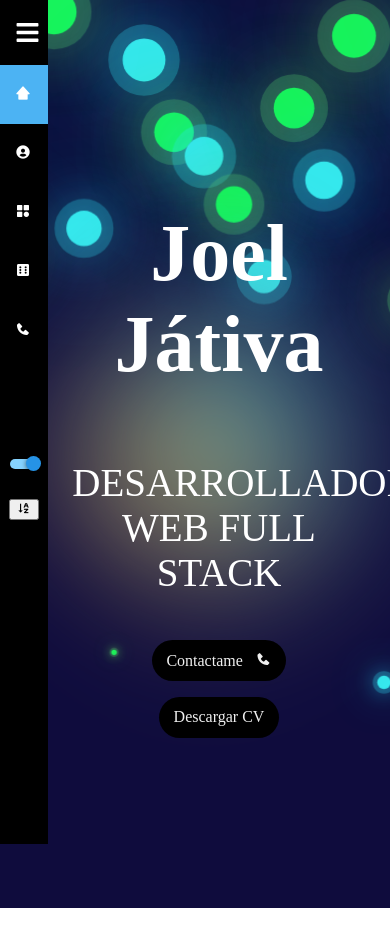
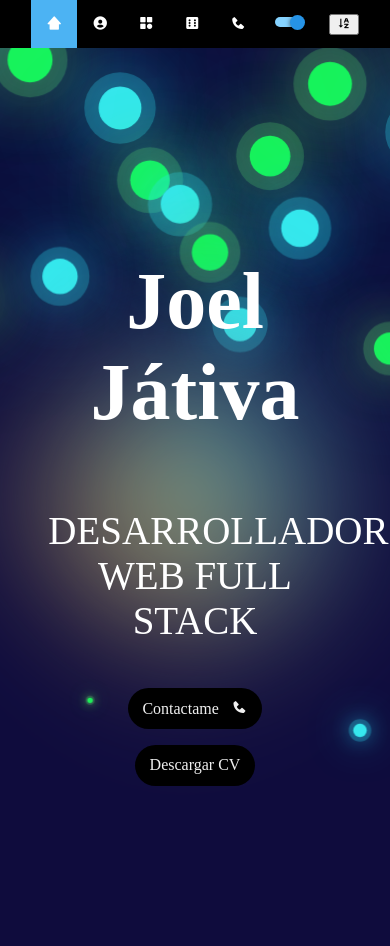
Before and after one commit to JoelDavidJM/Portafoli-react, a React (Vite) app: page / in a window 390 px wide. Shown: the top 946 px of the page. Before the commit the page ends 908 px from the top, so only its background shows below. Built offline with nearby package versions, Linux system fonts and the light colour scheme.

Commit message:
portafolio-react

```diff
--- a/src/components/Sidebar.jsx
+++ b/src/components/Sidebar.jsx
@@ -70,7 +70,7 @@ const Sidebar = ({children}) => {
             </div>
           </div>
           <div className='sidebar__div-icons'>
-            <div>
+            <div className='sidebar__media'>
               {
             menuItem.map((item, index) => (
               <NavLink to={item.path} key={index} className={'link' || 'active'} >
--- a/src/components/style/sidebar.css
+++ b/src/components/style/sidebar.css
@@ -118,10 +118,34 @@ main {
     margin-left: 1.2em;
 }
 
-@media only screen and (max-width: 870px){
+@media only screen and (max-width: 600px){
+    .container {
+        display: flex;
+        flex-direction: column;
+    }
     .sidebar {
-        position: fixed;
-        z-index: 200;
+        height: 3em;
+        width: 100% !important;
+        transition: all 0.8s;
+        display: flex;
     }
-
+    .sidebar__div-icons {
+        margin: 0 auto;
+        display: flex;
+        flex-direction: row;
+        background-color: var(--sidebar);
+        gap: 0.7em;
+        align-content: center;
+        justify-content: space-around;
+        align-items: center;
+    }
+    .top_section {
+        display: none;
+    }
+    .sidebar__choose__container {
+        display: flex;
+    }
+    .sidebar__media {
+        display: flex;
+    }
   }
--- a/src/pages/style/abaut.css
+++ b/src/pages/style/abaut.css
@@ -89,11 +89,3 @@
     transform: translateY(-5px);
     box-shadow: 0 2px 4px rgba(0, 0, 0, 0.1);
   }
-
-  @media only screen and (max-width: 800px){
-    .section {
-
-      margin: 0 2em 0 5em;
-    }
-
-  }
--- a/src/pages/style/analytics.css
+++ b/src/pages/style/analytics.css
@@ -312,7 +312,6 @@
 
     .technologies__prob {
         max-width: 300px;
-        margin-left: 2.7em;
     }
     .technologies__container__title {
         display: flex;
--- a/src/pages/style/contact.css
+++ b/src/pages/style/contact.css
@@ -218,7 +218,6 @@ textarea {
 @media screen and (max-width: 750px) {
   .contact__container {
     position: relative;
-    margin-left: 1.5em;
     width: 100%;
     height: 93vh;
     display: grid;
--- a/src/pages/style/dashborad.css
+++ b/src/pages/style/dashborad.css
@@ -211,6 +211,5 @@ a {
       position: relative;
       width: 100%;
       height: 100vh;
-      left: 1.5em;
     }
   }
--- a/src/pages/style/slider.css
+++ b/src/pages/style/slider.css
@@ -219,6 +219,5 @@ img {
         position: relative;
         border-radius: 1em;
         overflow: hidden;
-        left: 1.5em;
     }
 }
```
